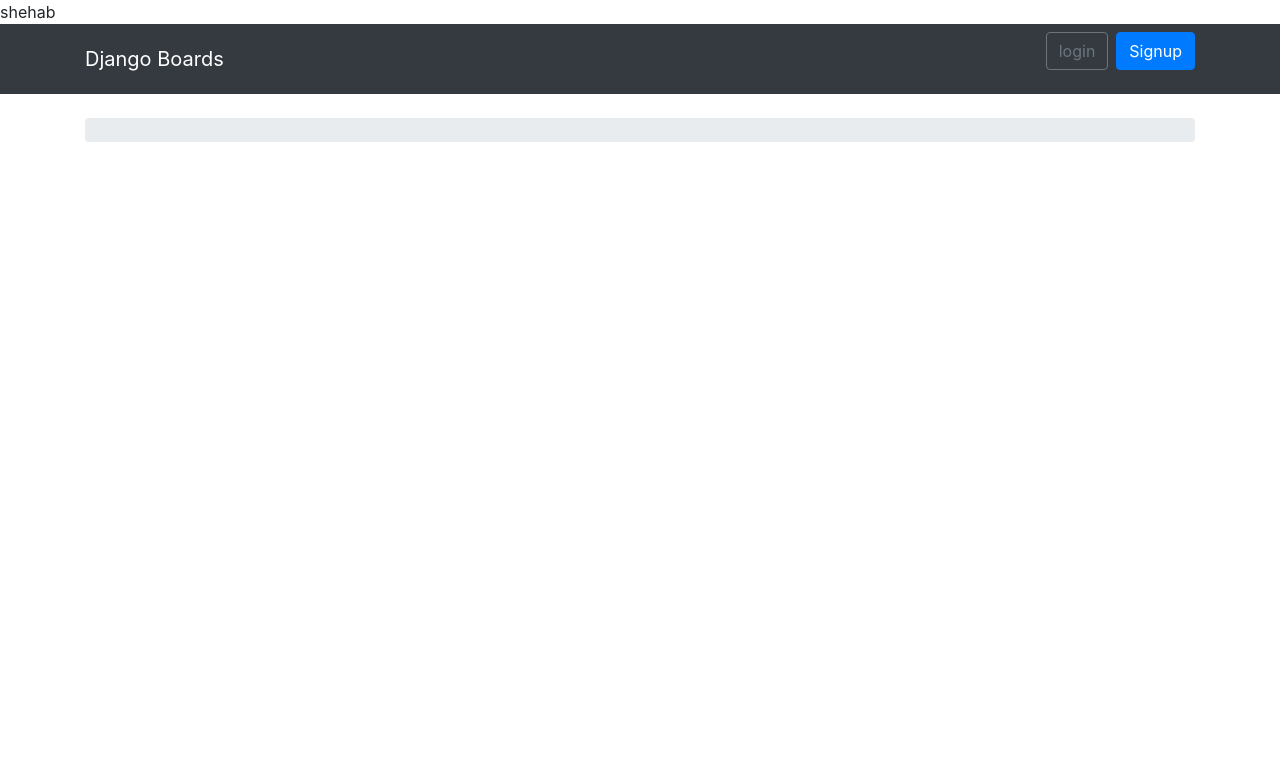
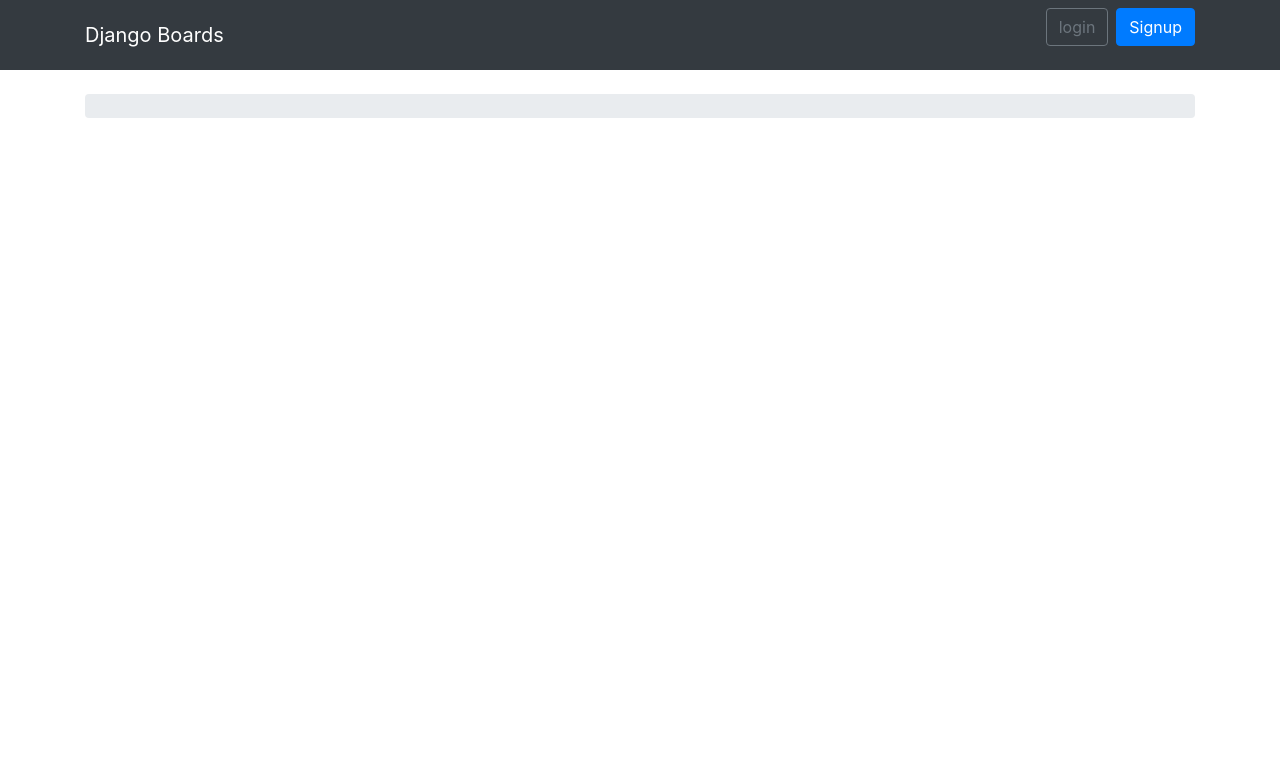
Before and after one commit to alfarehsoft/Django-Discusion-Board, a Django app: template templates/base.html in a window 1280 px wide. Shown: the top 775 px of the page. Run offline with Django 3.2, Linux system fonts and the light colour scheme; the template is opened without the code that fills it, so the values that code supplies are empty; some libraries are stand-ins or nearby versions.

Commit message:
second  change

```diff
--- a/templates/base.html
+++ b/templates/base.html
@@ -11,7 +11,6 @@
 
 </head>
 <body>
-  shehab
 {%block body%}
 
 <nav class="navbar navbar-expand-sm navbar-dark bg-dark">
```
